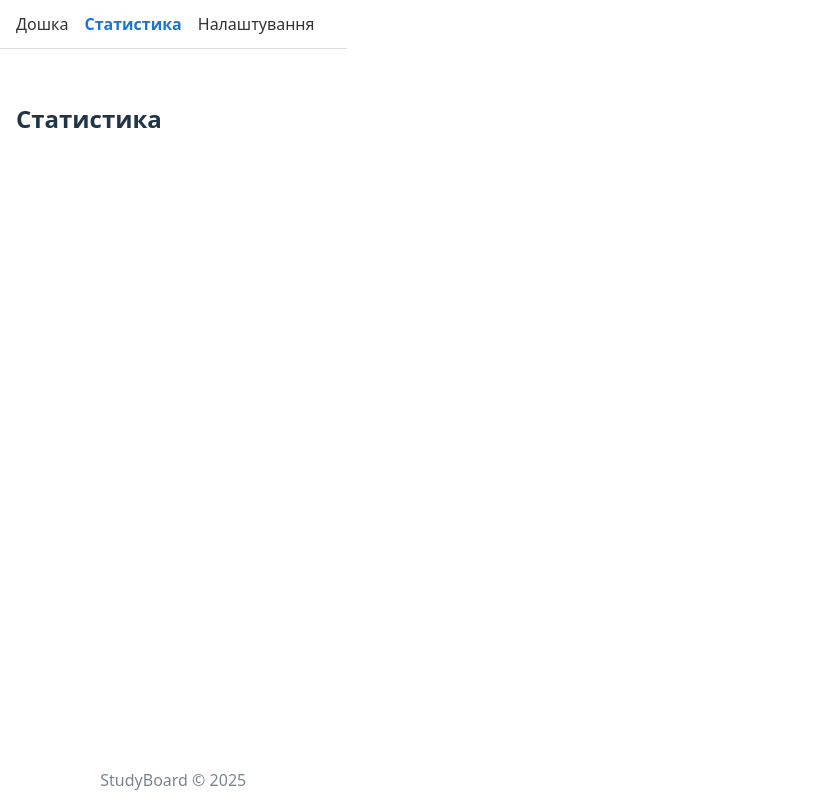
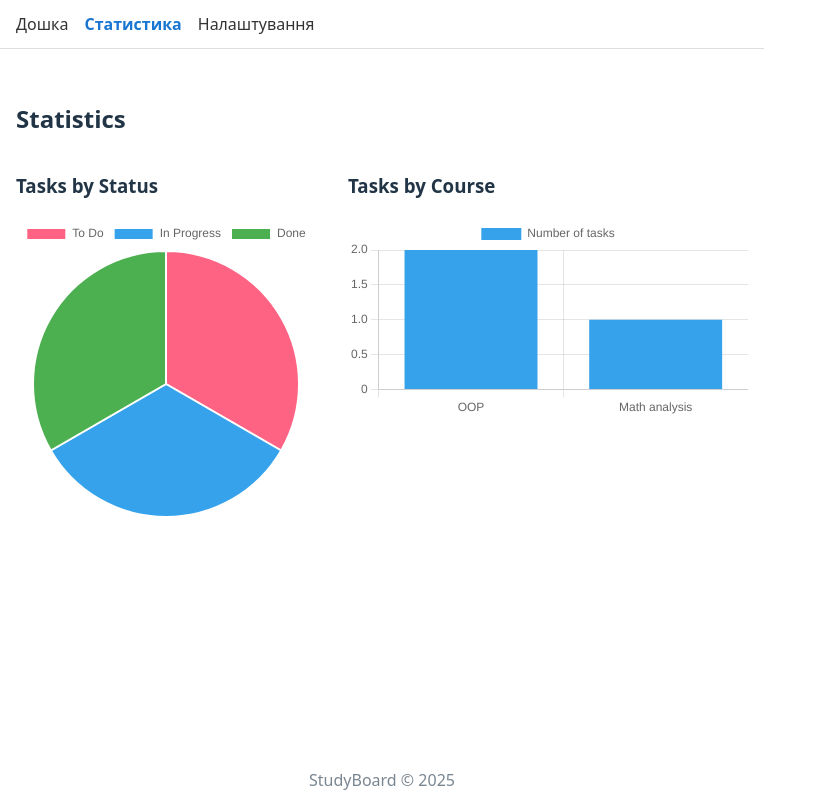
Before and after one commit to gachibasers/lab3.sem1, a React (Vite) app in the folder studyboard/: page /stats in a window 1280 px wide. Shown: the whole page, without its empty margins (0-827 px from the left). Built offline with nearby package versions, Linux system fonts and the light colour scheme.

Commit message:
Implement statistics page with charts

```diff
--- a/studyboard/package.json
+++ b/studyboard/package.json
@@ -14,9 +14,11 @@
     "@emotion/styled": "^11.14.1",
     "@hello-pangea/dnd": "^18.0.1",
     "@mui/material": "^7.3.6",
+    "chart.js": "^4.5.1",
     "date-fns": "^4.1.0",
     "i18next": "^25.7.1",
     "react": "^19.2.0",
+    "react-chartjs-2": "^5.3.1",
     "react-dom": "^19.2.0",
     "react-i18next": "^16.3.5",
     "react-router-dom": "^7.10.1",
--- a/studyboard/src/components/stats/Charts.jsx
+++ b/studyboard/src/components/stats/Charts.jsx
@@ -0,0 +1,74 @@
+import { Bar, Pie } from "react-chartjs-2";
+import {
+  Chart as ChartJS,
+  CategoryScale,
+  LinearScale,
+  BarElement,
+  ArcElement,
+  Tooltip,
+  Legend,
+} from "chart.js";
+
+ChartJS.register(
+  CategoryScale,
+  LinearScale,
+  BarElement,
+  ArcElement,
+  Tooltip,
+  Legend
+);
+
+export default function Charts({ board }) {
+  const tasks = board.tasks;
+
+  const todo = board.getTasksByStatus("todo").length;
+  const inProgress = board.getTasksByStatus("in-progress").length;
+  const done = board.getTasksByStatus("done").length;
+
+  const tasksByCourse = board.courses.map((c) => ({
+    course: c.name,
+    count: tasks.filter((t) => t.courseId === c.id).length,
+  }));
+
+  return (
+    <div style={{ display: "flex", gap: "32px", flexWrap: "wrap" }}>
+      {/* PIE CHART */}
+      <div style={{ width: "300px" }}>
+        <h3>Tasks by Status</h3>
+        <Pie
+          data={{
+            labels: ["To Do", "In Progress", "Done"],
+            datasets: [
+              {
+                label: "Tasks",
+                data: [todo, inProgress, done],
+                backgroundColor: ["#ff6384", "#36a2eb", "#4caf50"],
+              },
+            ],
+          }}
+        />
+      </div>
+
+      {/* BAR CHART */}
+      <div style={{ width: "400px" }}>
+        <h3>Tasks by Course</h3>
+        <Bar
+          data={{
+            labels: tasksByCourse.map((x) => x.course),
+            datasets: [
+              {
+                label: "Number of tasks",
+                data: tasksByCourse.map((x) => x.count),
+                backgroundColor: "#36a2eb",
+              },
+            ],
+          }}
+          options={{
+            responsive: true,
+            scales: { y: { beginAtZero: true } },
+          }}
+        />
+      </div>
+    </div>
+  );
+}
--- a/studyboard/src/components/stats/StatsPage.jsx
+++ b/studyboard/src/components/stats/StatsPage.jsx
@@ -1,3 +1,13 @@
+import { useBoardStore } from "../../state/useBoardStore.js";
+import Charts from "./Charts.jsx";
+
 export default function StatsPage() {
-  return <h2>Статистика</h2>;
+  const board = useBoardStore((state) => state.board);
+
+  return (
+    <div>
+      <h2 style={{ marginBottom: "16px" }}>Statistics</h2>
+      <Charts board={board} />
+    </div>
+  );
 }
```
Also changed, not shown: 1 other file (tests, documents, lock files or other folders).
